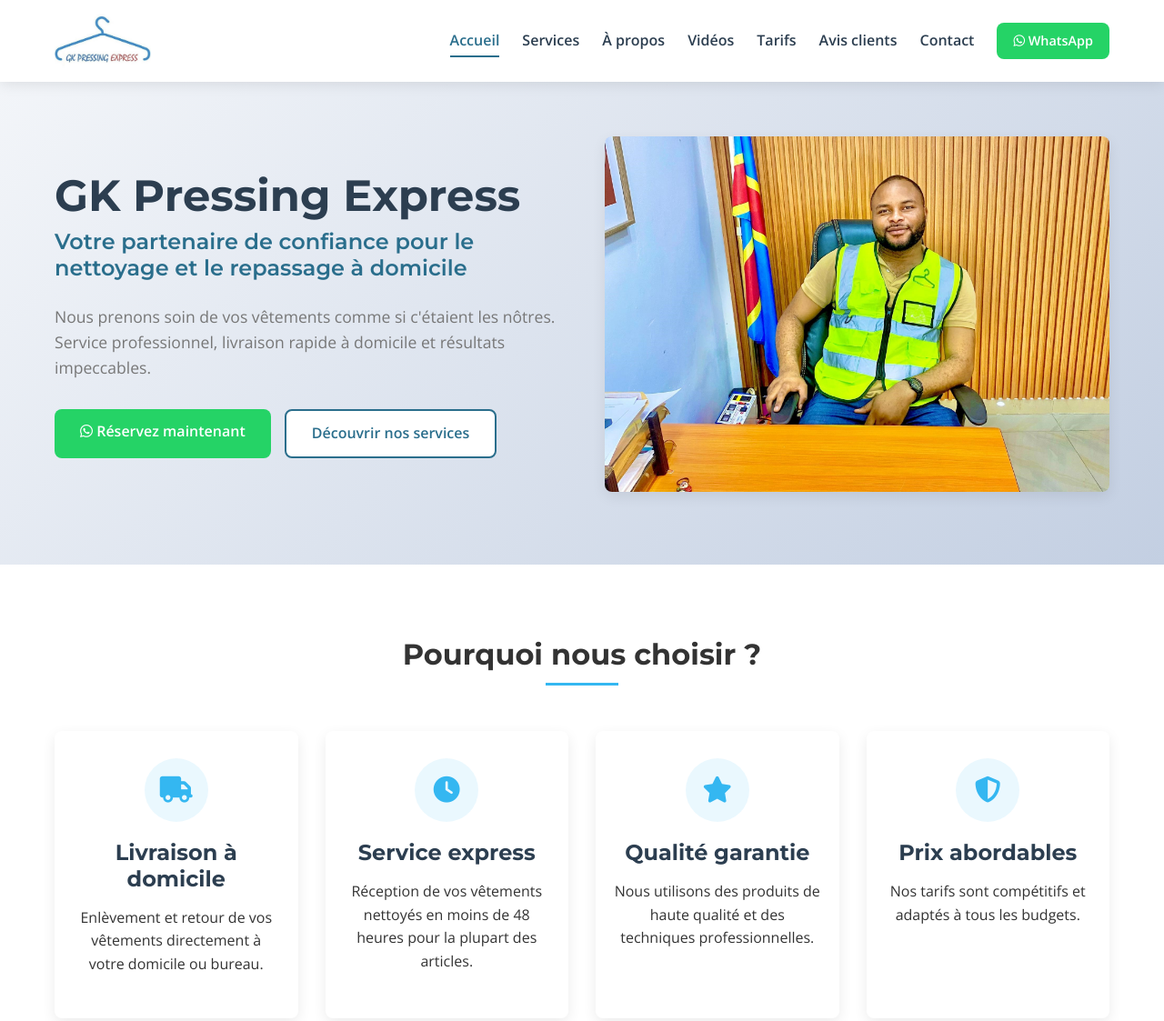
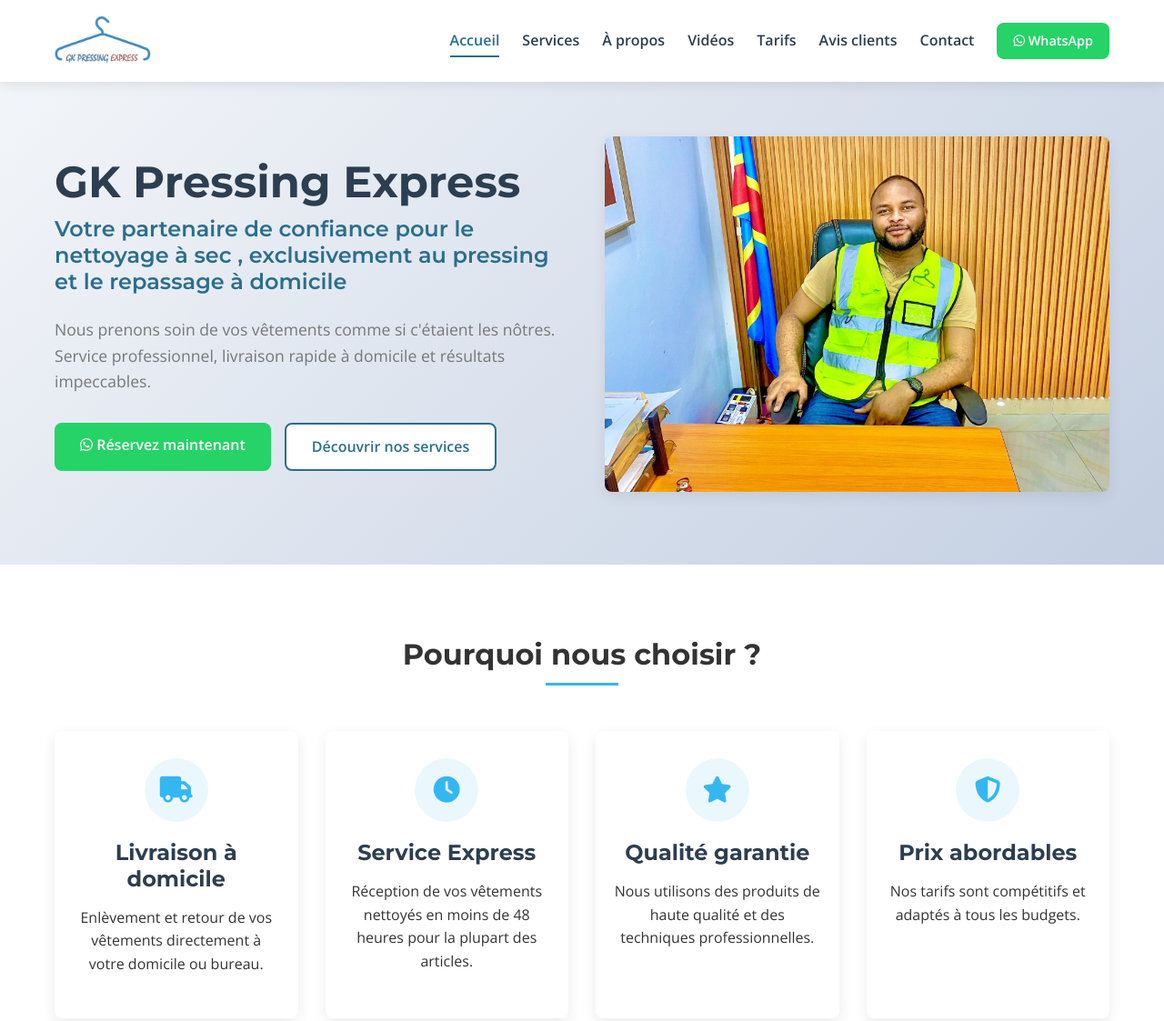
Before and after one commit to jova243/Gk-Pressing-Express, a plain HTML site: page index.html in a window 1280 px wide. Shown: the top 1123 px of the page at 91% size. Drawn offline with nearby package versions, Linux system fonts and the light colour scheme.

Commit message:
Update p

```diff
--- a/index.html
+++ b/index.html
@@ -43,7 +43,7 @@
         <div class="container">
             <div class="hero-content">
                 <h1 class="hero-title">GK Pressing Express</h1>
-                <h2 class="hero-subtitle">Votre partenaire de confiance pour le nettoyage et le repassage à domicile</h2>
+                <h2 class="hero-subtitle">Votre partenaire de confiance pour le nettoyage à sec , exclusivement au pressing et le repassage à domicile</h2>
                 <p class="hero-text">Nous prenons soin de vos vêtements comme si c'étaient les nôtres. Service professionnel, livraison rapide à domicile et résultats impeccables.</p>
                 <div class="hero-buttons">
                     <a href="https://wa.me/243812187991" class="btn whatsapp">
@@ -73,7 +73,7 @@
                     <div class="avantage-icon">
                         <i class="fas fa-clock"></i>
                     </div>
-                    <h3>Service express</h3>
+                    <h3>Service Express</h3>
                     <p>Réception de vos vêtements nettoyés en moins de 48 heures pour la plupart des articles.</p>
                 </div>
                 <div class="avantage-card">
@@ -395,7 +395,7 @@
                         <div class="contact-details">
                             <h3>Zone de service</h3>
                             <p>Partout à Kinshasa</p>
-                            <p>Livraison à domicile gratuite</p>
+                            <p>Livraison à domicile </p>
                         </div>
                     </div>
                 </div>
```
